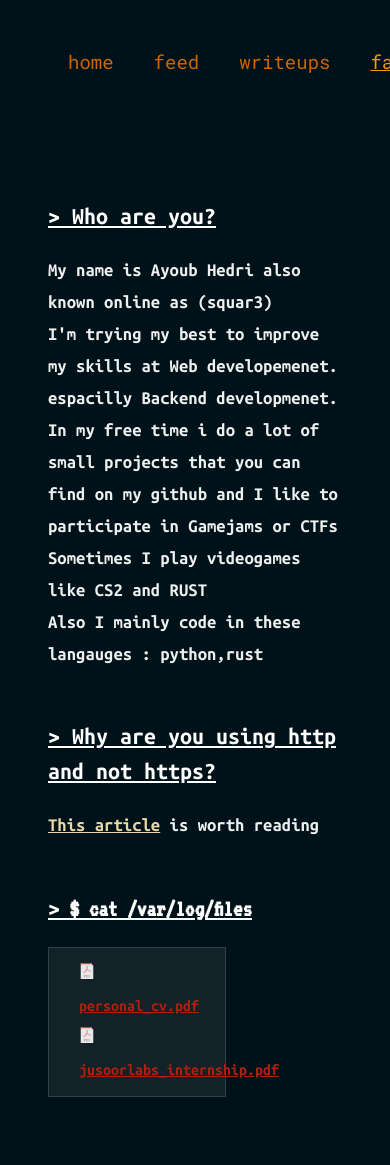
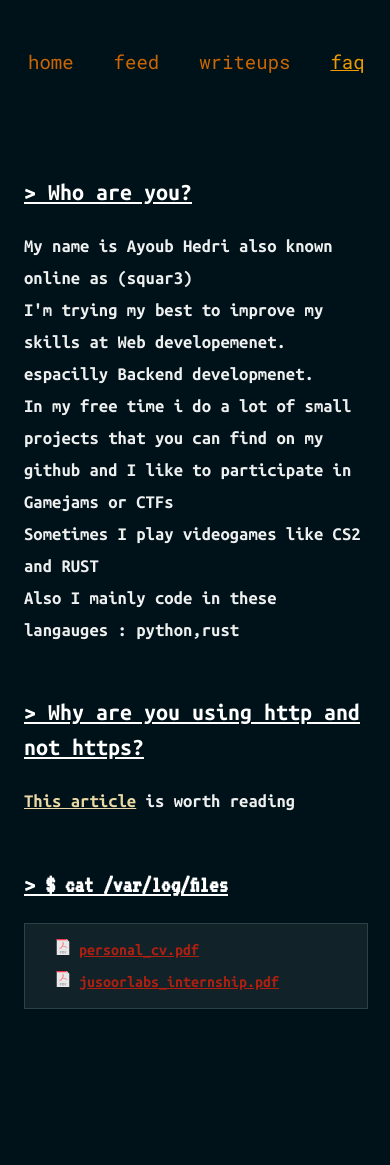
Before and after one commit to FatSquare/wiki3, a Django app: page /faq in a window 390 px wide; the page is wider, and only the part inside the window is pictured. After the commit the page ends 1009 px from the top of that part, so only its background shows below. Run offline with Django 5.2, Linux system fonts and the light colour scheme; parts of the project's set-up code (start-up, migrations or seed data) failed here and were passed over.

Commit message:
responsive

```diff
--- a/wiki/core/static/style.css
+++ b/wiki/core/static/style.css
@@ -94,3 +94,18 @@ hr{
 .cmd{
 	font-family: "VT323", monospace;
 }
+@media only screen and (max-width: 600px) {
+	.main_image{
+		max-width: 100%;
+		height: 240px;
+	}
+	.navbar{
+		padding-left: 0px;
+	}
+	.content{
+		padding: 16px;
+	}
+	.feed{
+		width: 100%;
+	}
+}
--- a/wiki/core/templates/index.html
+++ b/wiki/core/templates/index.html
@@ -11,5 +11,5 @@
 	<h3>
 		"Perfection is achieved, not when there is nothing more to add, but when there is nothing left to take away."
 	</h3>
-	<img src="https://cdn.dribbble.com/users/158127/screenshots/6400141/burronbg-export_dribble.gif" width="500px" height="360px">
+	<img class="main_image" src="https://cdn.dribbble.com/users/158127/screenshots/6400141/burronbg-export_dribble.gif" width="500px" height="360px">
 {% endblock %}
```
Also changed, not shown: wiki/db.sqlite3.
